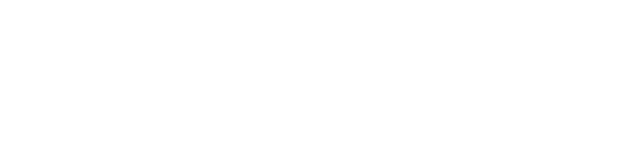
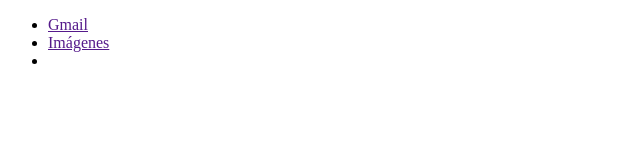
Before and after one commit to FcoGlez97/GugulClon, a plain HTML site: page Google Clone/index.html in a window 1280 px wide. Shown: the whole page, without its empty margins (0-640 px from the left). Drawn offline with Linux system fonts and the light colour scheme.

Commit message:
Se agrega inicio del cuerpo de la página

```diff
--- a/Google Clone/index.html
+++ b/Google Clone/index.html
@@ -1,18 +1,24 @@
 <!DOCTYPE html>
 <html>
     <head>
-        <meta charset="UTF-8">
-            <title>
-            El Clon de Google
-            </title>
-            <link rel="stylesheet" href="style.css">
+    <meta charset="UTF-8">
+    <title>El Clon de Google</title>
+    <link rel="stylesheet" href="style.css">
     </head>
 
+<!Comienza el cuerpo de la pagina>
     <body>
-        <div id="container">
-            <header>
-                <h4>
-            </header>
-        </div>
+        <header>
+            <nav>
+                <ul class="Sección derecha">
+                    <li>
+                        <a href="">Gmail</a>
+                    </li>
+                    <li>
+                        <a href="">Imágenes</a>
+                    </li>
+                    <li class="iconos(menu)"
+            </nav>
+        </header>
     </body>
 </html>
```
